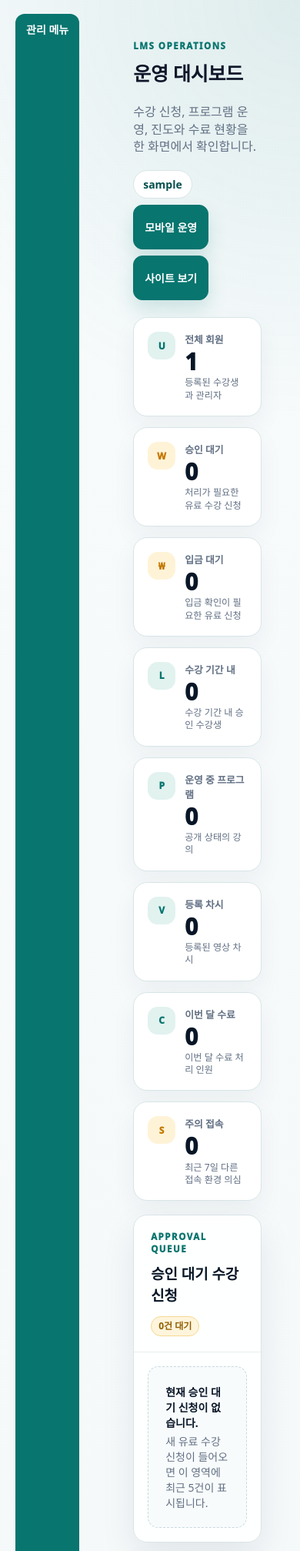
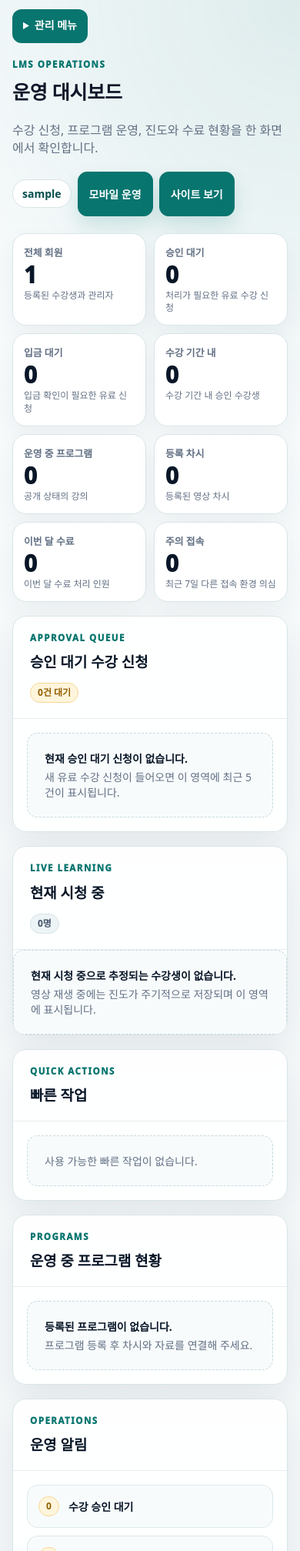
Before and after one commit to withbrain77/onedu-lms, a Django app: page /admin/ in a window 390 px wide. Shown: the part 149-2164 px from the top of the page at 77% size. Run offline with Django 4.2, Linux system fonts and the light colour scheme; the visitor is signed in with stand-in values (Sample User, id 1); data comes from the database, SQL or seed files in the repository; data that the repository does not hold is empty; parts of the project's set-up code (start-up, migrations or seed data) failed here and were passed over.

Commit message:
Fix admin layouts and collapsible navigation on mobile orientations

```diff
--- /dev/null
+++ b/static/css/admin_responsive.css
@@ -0,0 +1,130 @@
+/* Load after Django's page and responsive styles. Its #container rule otherwise
+   turns the workspace into a flex row, even on phones. */
+body.onedu-admin-workspace #container > .main {
+  display: grid;
+  grid-template-columns: 280px minmax(0, 1fr);
+}
+body.onedu-admin-workspace.popup #container > .main {
+  grid-template-columns: minmax(0, 1fr);
+}
+.onedu-admin-navigation { min-width: 0; }
+.onedu-admin-navigation > .onedu-admin-menu-button { display: none; }
+.onedu-admin-navigation .onedu-admin-sidebar { box-sizing: border-box; height: 100%; }
+body.onedu-admin-dashboard-page #content { padding: 0; }
+.onedu-admin-program > div { min-width: 0; }
+.onedu-admin-table-hint { padding: 8px 12px; margin: 0; color: #627084; font-size: 12px; }
+#changelist-filter .onedu-admin-filter-panel > summary {
+  background: #f1f7f9;
+  color: #0f172a;
+  cursor: pointer;
+  font-size: 14px;
+  font-weight: 800;
+  padding: 14px 16px;
+  box-sizing: border-box;
+  min-height: 44px;
+}
+.onedu-admin-menu-button:focus-visible,
+#changelist-filter .onedu-admin-filter-panel > summary:focus-visible {
+  outline: 3px solid #08756f;
+  outline-offset: 3px;
+}
+
+@media (max-width: 1120px) {
+  body.onedu-admin-workspace #container > .main {
+    grid-template-columns: minmax(0, 1fr);
+    align-content: start;
+  }
+  .onedu-admin-navigation > .onedu-admin-menu-button {
+    display: list-item;
+    box-sizing: border-box;
+    min-height: 44px;
+    margin: 12px 16px 0;
+    padding: 10px 14px;
+  }
+  .onedu-admin-navigation[open] .onedu-admin-sidebar { display: block; }
+  body.onedu-admin-workspace #content { padding: 20px 16px; }
+  body.onedu-admin-dashboard-page #content { padding: 0; }
+  .onedu-admin-main { padding: 20px 16px; }
+  .onedu-admin-hero { flex-direction: column; }
+  .onedu-admin-hero__actions { justify-content: flex-start; }
+  .onedu-admin-program { grid-template-columns: minmax(0, 1fr); }
+  .onedu-admin-program strong { white-space: normal; overflow-wrap: anywhere; }
+  .onedu-admin-program__meta { justify-content: flex-start; }
+
+  body.onedu-admin-workspace .object-tools {
+    display: flex;
+    flex-wrap: wrap;
+    float: none;
+    margin: 0 0 16px;
+    padding: 0;
+  }
+  body.onedu-admin-workspace .object-tools li { float: none; height: auto; }
+  body.onedu-admin-workspace #changelist { flex-direction: column; align-items: stretch; }
+  #changelist .changelist-form-container { min-width: 0; width: 100%; }
+  body.onedu-admin-workspace #changelist-filter {
+    order: -1;
+    flex: none;
+    width: auto;
+    max-height: none;
+    margin: 0;
+    padding: 0;
+    border-left: 0;
+    border-bottom: 1px solid #dbe8ef;
+  }
+  #toolbar form { display: block; }
+  #toolbar #changelist-search > div {
+    display: flex;
+    align-items: center;
+    flex-wrap: wrap;
+    gap: 8px;
+    max-width: none;
+  }
+  #toolbar #changelist-search #searchbar {
+    box-sizing: border-box;
+    flex: 1 1 120px;
+    width: auto;
+    min-width: 0;
+    max-width: 100%;
+    height: auto;
+    min-height: 44px;
+    margin: 0;
+  }
+  #toolbar #changelist-search input[type="submit"] {
+    flex: 0 0 auto;
+    min-height: 44px;
+    margin: 0;
+  }
+  #toolbar #changelist-search .quiet {
+    flex: 1 1 100%;
+    width: auto;
+    margin: 0;
+  }
+  #changelist #changelist-form { overflow: visible; min-width: 0; }
+  #changelist .results { overflow-x: auto; width: 100%; }
+  #changelist .actions, #changelist .paginator { box-sizing: border-box; }
+  #changelist .actions { gap: 8px; padding: 12px; }
+  #changelist .actions label {
+    display: flex;
+    align-items: center;
+    flex: 1 1 100%;
+    min-width: 0;
+    gap: 8px;
+  }
+  #changelist .actions select {
+    flex: 1 1 0;
+    box-sizing: border-box;
+    min-width: 0;
+    width: auto;
+    max-width: 100%;
+    min-height: 44px;
+  }
+  #changelist .actions .button { min-height: 44px; margin: 0; }
+  .onedu-admin-card__head, .onedu-admin-card__foot { flex-wrap: wrap; }
+}
+
+@media (max-width: 760px) {
+  .onedu-admin-stats { grid-template-columns: repeat(2, minmax(0, 1fr)); gap: 10px; }
+  .onedu-admin-stat { padding: 14px; gap: 10px; }
+  .onedu-admin-stat__icon { display: none; }
+  .onedu-admin-stat__body small { font-size: 12px; }
+}
--- /dev/null
+++ b/static/js/admin_responsive.js
@@ -0,0 +1,47 @@
+(function () {
+  'use strict';
+  const compact = window.matchMedia('(max-width: 1120px)');
+  const navigation = document.querySelector('.onedu-admin-navigation');
+  const filter = document.getElementById('changelist-filter');
+  let filterPanel;
+  if (filter) {
+    filterPanel = document.createElement('details');
+    filterPanel.className = 'onedu-admin-filter-panel';
+    const summary = document.createElement('summary');
+    summary.textContent = document.getElementById('changelist-filter-clear') ? '필터 (적용 중)' : '필터';
+    const heading = filter.querySelector('h2');
+    if (heading) heading.remove();
+    filterPanel.append(summary);
+    while (filter.firstChild) filterPanel.append(filter.firstChild);
+    filter.append(filterPanel);
+  }
+  function updateLayout() {
+    if (navigation) navigation.open = !compact.matches;
+    if (filterPanel) filterPanel.open = !compact.matches;
+  }
+  updateLayout();
+  compact.addEventListener('change', updateLayout);
+
+  document.querySelectorAll('#changelist .results, .onedu-admin-table-wrap').forEach(function (tableRegion) {
+    const hint = document.createElement('p');
+    hint.className = 'onedu-admin-table-hint';
+    hint.textContent = '표를 좌우로 밀어 나머지 항목을 확인하세요.';
+    tableRegion.before(hint);
+    function updateOverflow() {
+      const overflowing = tableRegion.scrollWidth > tableRegion.clientWidth + 1;
+      hint.hidden = !overflowing;
+      if (overflowing) {
+        tableRegion.tabIndex = 0;
+        tableRegion.setAttribute('role', 'region');
+        tableRegion.setAttribute('aria-label', '좌우로 스크롤할 수 있는 목록');
+      } else {
+        tableRegion.removeAttribute('tabindex');
+        tableRegion.removeAttribute('role');
+        tableRegion.removeAttribute('aria-label');
+      }
+    }
+    updateOverflow();
+    if ('ResizeObserver' in window) new ResizeObserver(updateOverflow).observe(tableRegion);
+    window.addEventListener('resize', updateOverflow);
+  });
+})();
--- a/templates/admin/base_site.html
+++ b/templates/admin/base_site.html
@@ -8,6 +8,13 @@
 <link rel="stylesheet" href="{% static 'css/admin.css' %}?v=20260721-certificate-preview">
 {% endblock %}
 
+{% block responsive %}
+<meta name="viewport" content="width=device-width, initial-scale=1.0, viewport-fit=cover">
+<link rel="stylesheet" href="{% static 'admin/css/responsive.css' %}">
+<link rel="stylesheet" href="{% static 'css/admin_responsive.css' %}?v=20260917">
+<script src="{% static 'js/admin_responsive.js' %}?v=20260917" defer></script>
+{% endblock %}
+
 {% block nav-sidebar %}
   {% if has_permission %}
     {% include "admin/includes/operations_sidebar.html" %}
--- a/templates/admin/includes/operations_sidebar.html
+++ b/templates/admin/includes/operations_sidebar.html
@@ -1,8 +1,8 @@
 {% load admin_dashboard %}
 {% onedu_admin_dashboard as dashboard %}
 
-<input class="onedu-admin-menu-toggle" id="oneduAdminMenuToggle" type="checkbox">
-<label class="onedu-admin-menu-button" for="oneduAdminMenuToggle">관리 메뉴</label>
+<details class="onedu-admin-navigation" open>
+<summary class="onedu-admin-menu-button">관리 메뉴</summary>
 
 <aside class="onedu-admin-sidebar" aria-label="관리 메뉴">
   <div class="onedu-admin-sidebar__brand">
@@ -42,3 +42,4 @@
     {% endfor %}
   </nav>
 </aside>
+</details>
```
Also changed, not shown: docs/15-mobile-home-screen.md (+7 -0 lines).
